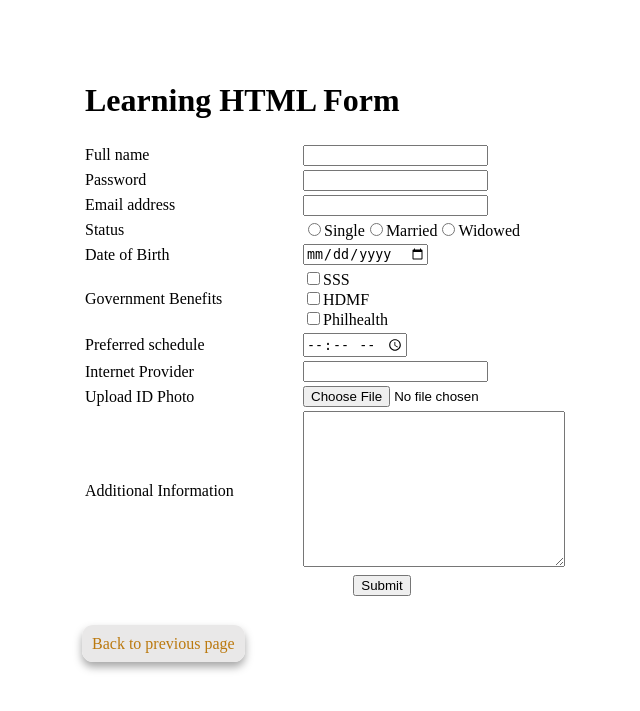
After one commit to OnePinch/kodego-demo, a PHP site: page /forms.html in a window 1280 px wide. The commit adds this page. Shown: the top 711 px of the page, without its empty margins (26-666 px from the left). Run offline with PHP 8.4, Linux system fonts and the light colour scheme.

Commit message:
added forms

```diff
--- /dev/null
+++ b/forms.html
@@ -0,0 +1,83 @@
+<!DOCTYPE html>
+<html lang="en">
+<head>
+    <meta charset="UTF-8">
+    <meta http-equiv="X-UA-Compatible" content="IE=edge">
+    <meta name="viewport" content="width=device-width, initial-scale=1.0">
+    <title>Form Exercise</title>
+    <link href="img/favicon.ico" id="ico" rel="icon" rev="ico" />
+    <style>
+        a{
+            text-decoration:  none;
+            background:#e9e8e8;
+            color: #bb790e;
+            box-shadow: 0 5px 8px #a7a7a7;
+            border-radius: 11px;
+            padding: 10px 10px 10px 10px;
+            text-align: center;
+            margin-left: 100px;
+        }
+        a:hover{
+            background-color: #006eff;
+            color:#f6f6f6;
+        }
+    </style>
+</head>
+<body>
+    <main>
+        <div style="padding-left: 100px;padding-top: 50px;">
+            <form method="">
+                <table width="600px" height="500px">
+                    <tr>
+                        <td colspan="2"><h1>Learning HTML Form</h1></th>
+                    </tr>
+                    <tr>
+                        <td><label for="fname">Full name</label></td>
+                        <td><input type="text" maxlength="15" title="name" required></td>
+                    </tr>
+                    <tr>
+                        <td><label for="pass">Password</label></td>
+                        <td><input type="password" name="pass" id="password" title="password" required></td>
+                    </tr>
+                    <tr>
+                        <td><label for="email">Email address</label></td>
+                        <td><input type="email" name="email" id="email" title="email" required></tr>
+                    </tr>
+                    <tr>
+                        <td>Status</td>
+                        <td><input type="radio" name="status" id="status" value="single"><label for="status">Single</label><input type="radio" name="status" id="status" value="married"><label for="status">Married</label><input type="radio" name="status" id="status" value="Widowed"><label for="status">Widowed</label></td>
+                    </tr>
+                    <tr>
+                        <td><label for="dob">Date of Birth</label></td>
+                        <td><input type="date" name="dob" id="dob" required></td>
+                    </tr>
+                    <tr>
+                        <td>Government Benefits</td>
+                        <td><input type="checkbox" name="sss" id="gbenifits"><label for="sss">SSS</label><br><input type="checkbox" name="hdmf" id="gbenifits"><label for="sss">HDMF</label><br><input type="checkbox" name="philhealth" id="gbenifits"><label for="sss">Philhealth</label></td>
+                    </tr>
+                    <tr>
+                        <td><label for="schedule">Preferred schedule</label></td>
+                        <td><input type="time" name="schedule" id="schedule"></td>
+                    </tr>
+                    <tr>
+                        <td><label for="internet">Internet Provider</label></td>
+                        <td><input type="text" name="internet" id="internet" maxlength="15"></td>
+                    </tr>
+                    <tr>
+                        <td><label for="pic">Upload ID Photo</label></td>
+                        <td><input type="file" name="pic" id="pic" accept="image/jpeg" required></td>
+                    </tr>
+                    <tr>
+                        <td><label for="addinfo">Additional Information</label></td>
+                        <td><textarea name="addinfo" id="addinfo" cols="30" rows="10"></textarea></td>
+                    </tr>
+                    <tr>
+                        <th colspan="2"><input type="button" value="Submit"></th>
+                    </tr>
+                </table>
+            </form>
+        </div><br><br>
+        <a href="index.html" target="_self">Back to previous page</a>
+    </main>
+</body>
+</html>
--- a/style.css
+++ b/style.css
@@ -70,7 +70,7 @@ div.middle {
     top: 50%;
     left: 50%;
     transform: translate(-50%, -50%);
-    -ms-transform: translate(-50%, -50%)
+    -ms-transform: translate(-50%, -50%);
 }
 div.exercise:hover .middle{
     opacity: 1;
```
Also changed, not shown: index.html (+10 -4 lines), miniExercises/form.png (added).
